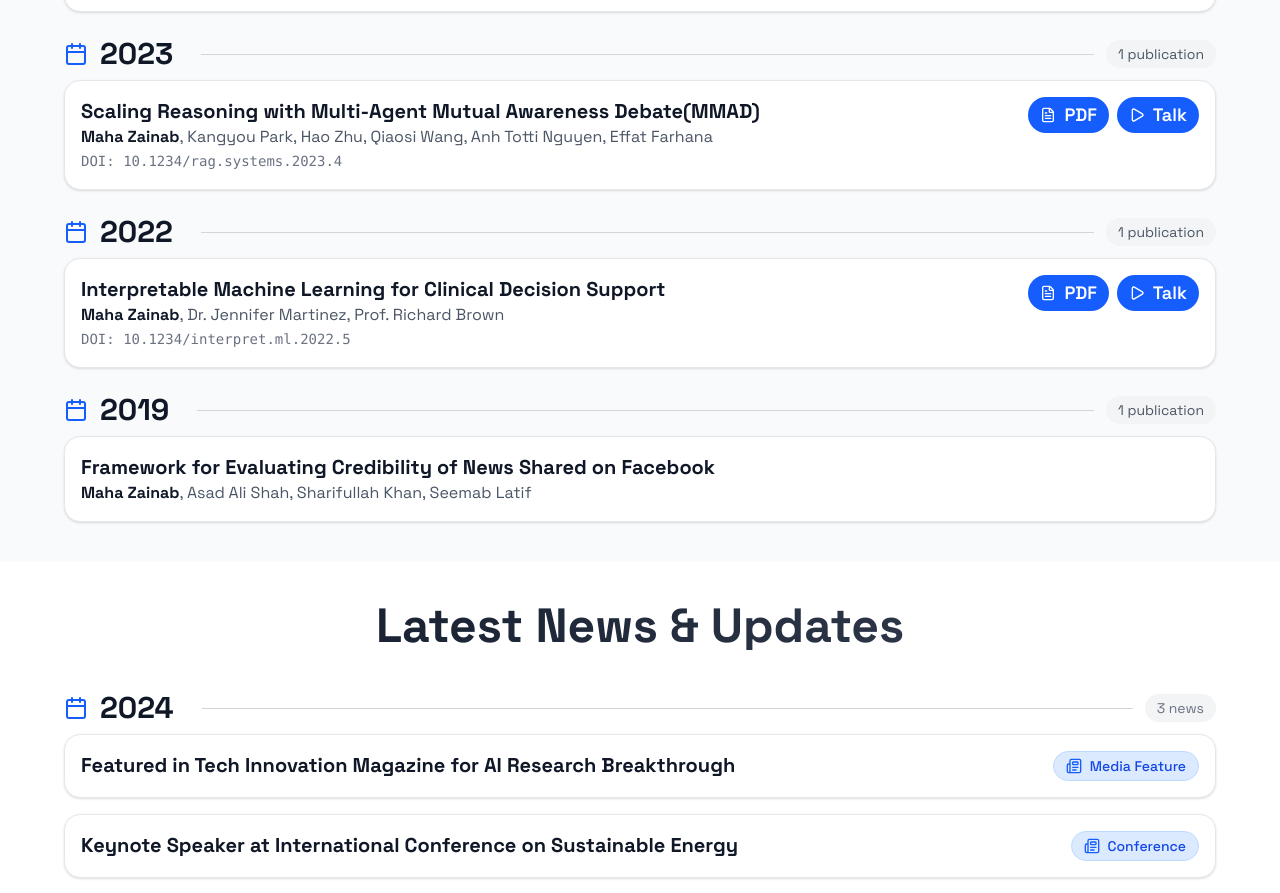
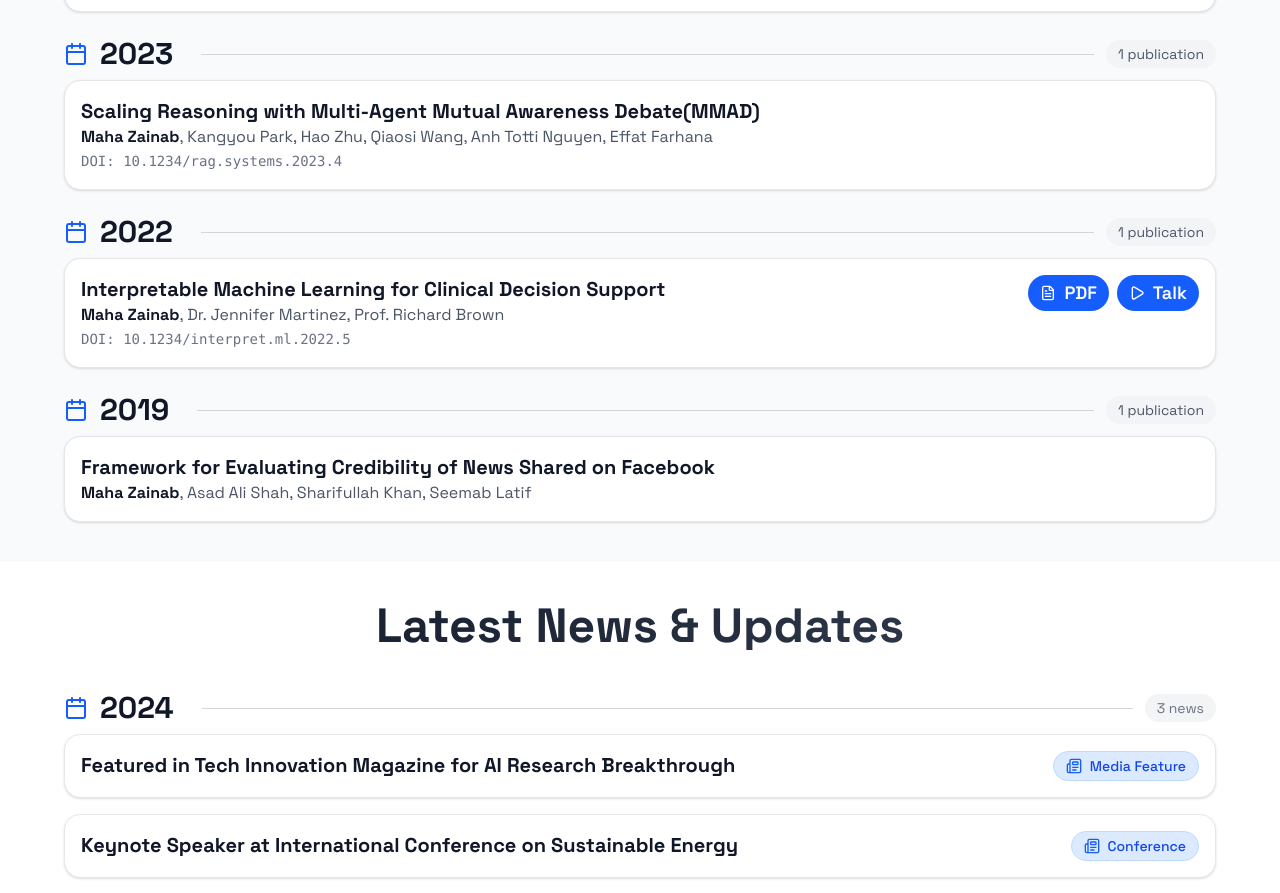
Before and after one commit to MahaZainab/MahaZainab.github.io, a React (Vite) app: page / in a window 1280 px wide. Shown: the part 1339-2232 px from the top of the page. Built offline with nearby package versions, Linux system fonts and the light colour scheme.

Commit message:
Auto commit on save

```diff
--- a/src/data/content.ts
+++ b/src/data/content.ts
@@ -89,8 +89,8 @@ export const publications: Publication[] = [
     title: "Scaling Reasoning with Multi-Agent Mutual Awareness Debate(MMAD)",
     authors: ["Maha Zainab", "Kangyou Park", "Hao Zhu", "Qiaosi Wang", "Anh Totti Nguyen", "Effat Farhana"],
 
-    pdfLink: "/publications/rag-systems.pdf",
-    talkLink: "/talks/rag-systems",
+    pdfLink: "",
+    talkLink: "",
     year: "2023",
     doi: "10.1234/rag.systems.2023.4",
   },
```
